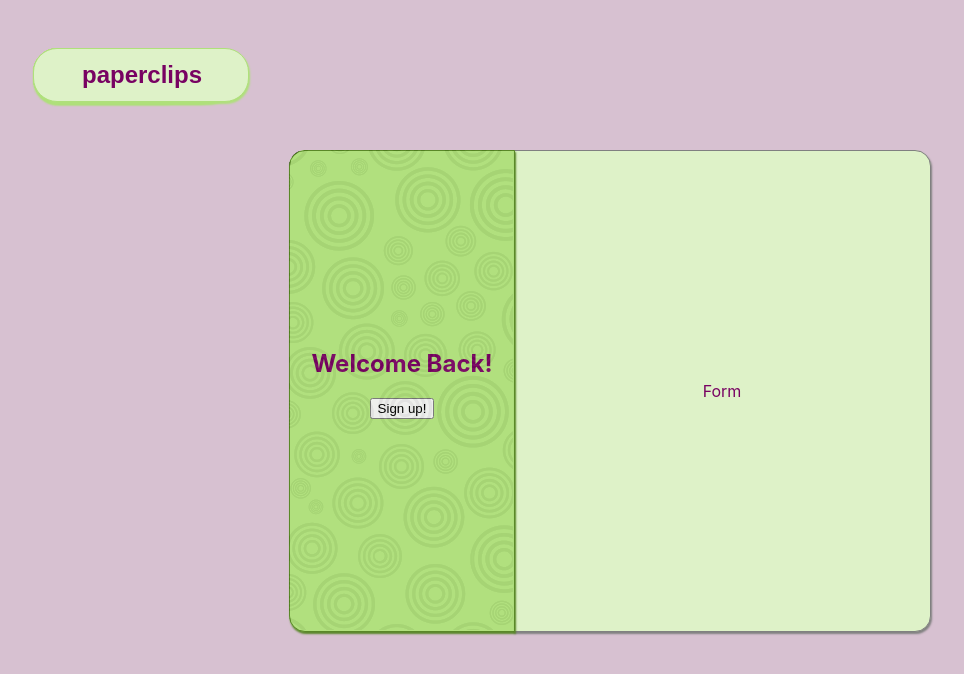
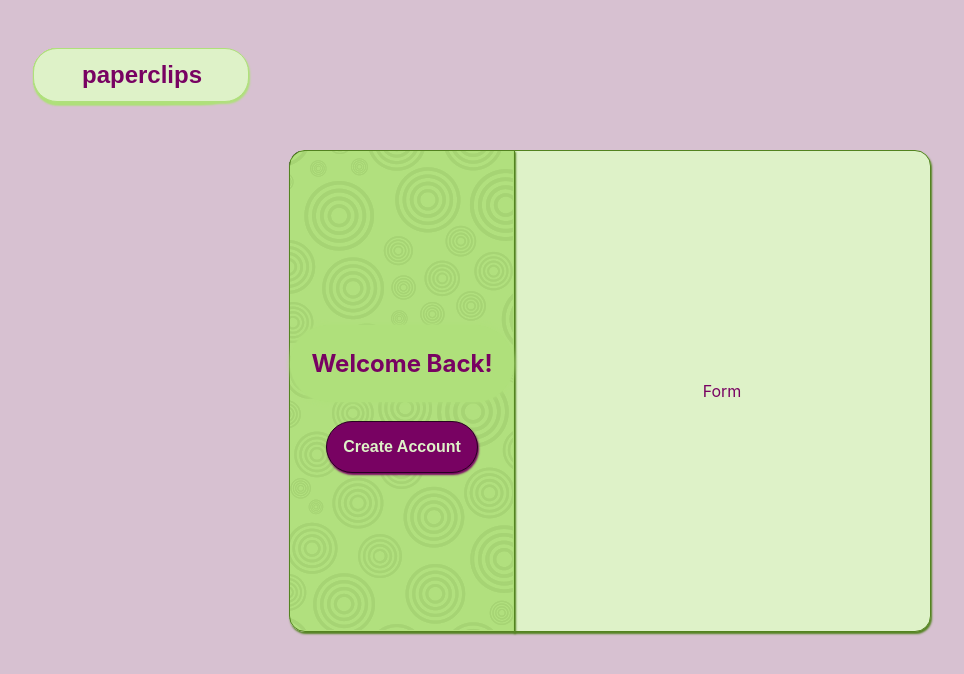
Before and after one commit to cooljasonmelton/paperclips-fe, a React (Create React App) app: page / in a window 1280 px wide. Shown: the top 674 px of the page, without its empty margins (31-995 px from the left). Built offline with nearby package versions, Linux system fonts and the light colour scheme.

Commit message:
styling bannerside

```diff
--- a/src/login/BannerSide.js
+++ b/src/login/BannerSide.js
@@ -25,15 +25,17 @@ const BannerSide = props => {
 
             <div className={setWelcomeClass()}>
                 <h2>Welcome Back!</h2>
-                <button onClick={()=> setSignIn(!signIn)}>
-                    Sign up!
+                <button className="banner-button"
+                    onClick={()=> setSignIn(!signIn)}>
+                    Create Account
                 </button>
             </div>
 
             <div className={setCreateClass()}>
                 <h2>Create Account</h2>
-                <button onClick={()=> setSignIn(!signIn)}>
-                    Sign in!
+                <button className="banner-button"
+                    onClick={()=> setSignIn(!signIn)}>
+                    Sign In
                 </button>
             </div>
 
--- a/src/login/LoginContainer.css
+++ b/src/login/LoginContainer.css
@@ -15,6 +15,22 @@
     color: #780262;
 }
 
+.banner-button{
+    border: none;
+    padding: 1em;
+    font-size: 1em;
+    border-radius: 3em;
+    border: 1px solid #280121;
+    box-shadow: 1px 2px 2px #780262;
+    background-color: #780262;
+
+    color: #DEF2C8;
+    font-weight: bold;
+}
+.banner-button:focus{
+    outline: none;
+}
+
 .banner-side{
     position: absolute;
     z-index: 1;
@@ -28,12 +44,16 @@
     border: 1px solid #538320;
     box-shadow: 1px 2px 2px #538320;
 
-    background-color: #AFE07B;
-    opacity: 0.7;
-
-    opacity: 0.95;
+    background-color: rgb(175, 224, 123, 0.95);
 
     transition: 1.5s;
+}
+
+.BannerSide > div > h2{
+    background-color: rgb(175, 224, 123);
+    box-shadow: 0px 0px 5px rgb(175, 224, 123);
+    border-radius: 5em;
+    padding: 1em 0;
 }
 
 .form-side{
@@ -45,8 +65,8 @@
     height: 100%;
 
     border-radius: 0 1em 1em 0;
-    border: 1px solid gray;
-    box-shadow: 1px 2px 2px gray;
+    border: 1px solid #538320;
+    box-shadow: 1px 2px 2px #538320;
 
     background-color: #DEF2C8;
 
@@ -90,7 +110,7 @@
 
 .banner-login{
     position: absolute;
-    top: 37%;
+    top: 32%;
     width: 100%;
 
     text-align: center;
@@ -98,7 +118,7 @@
 }
 
 .switch-banner-signup{
-    top: 37%;
+    top: 32%;
     opacity: 1;
     visibility: visible;
 }
```
